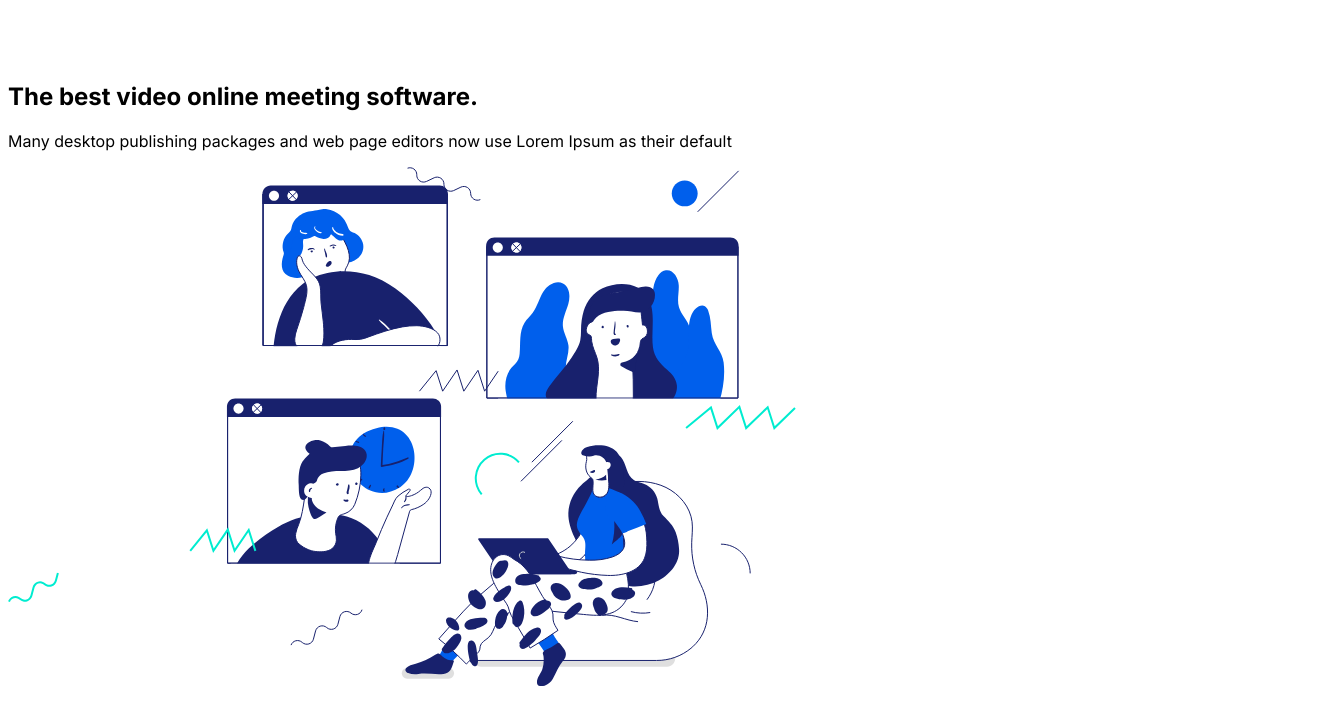
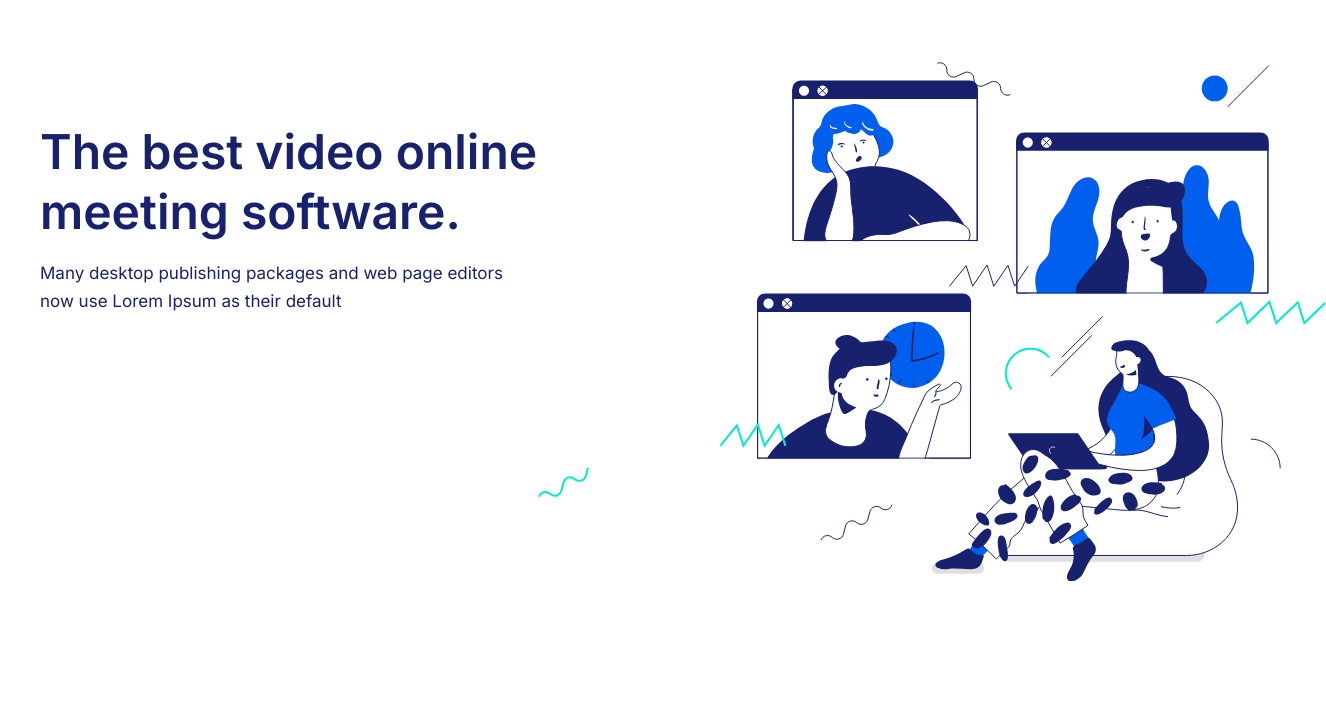
Before and after one commit to Ayyubxon/video-conference-site, a plain HTML site: page index.html in a window 1280 px wide. Shown: the part 108-814 px from the top of the page, 1326 px wide, since content can reach past the window. Drawn offline with Linux system fonts and the light colour scheme.

Commit message:
create: hero section

```diff
--- /dev/null
+++ b/sass/blocks/_hero.sass
@@ -0,0 +1,25 @@
+.container
+  max-width: 1200px
+  margin: auto
+.hero
+  margin-bottom: 120px
+  &__container
+    display: flex
+    flex-wrap: nowrap
+    justify-content: space-between
+
+  &__title
+    width: 498px
+    margin: 0
+    padding: 60px 0px 0px 0px
+    font-style: normal
+    font-weight: 600
+    font-size: 48px
+    line-height: 60px
+    color: $text-color
+  &__description
+    font-style: normal
+    font-weight: normal
+    font-size: 17px
+    line-height: 28px
+    color: $text-color
--- a/sass/style.sass
+++ b/sass/style.sass
@@ -4,3 +4,5 @@
 @import '_settings'
 // Connect Header Styles
 @import 'blocks/_header'
+// Connect Header Styles
+@import 'blocks/_hero'
```
Also changed, not shown: css/style.css.
